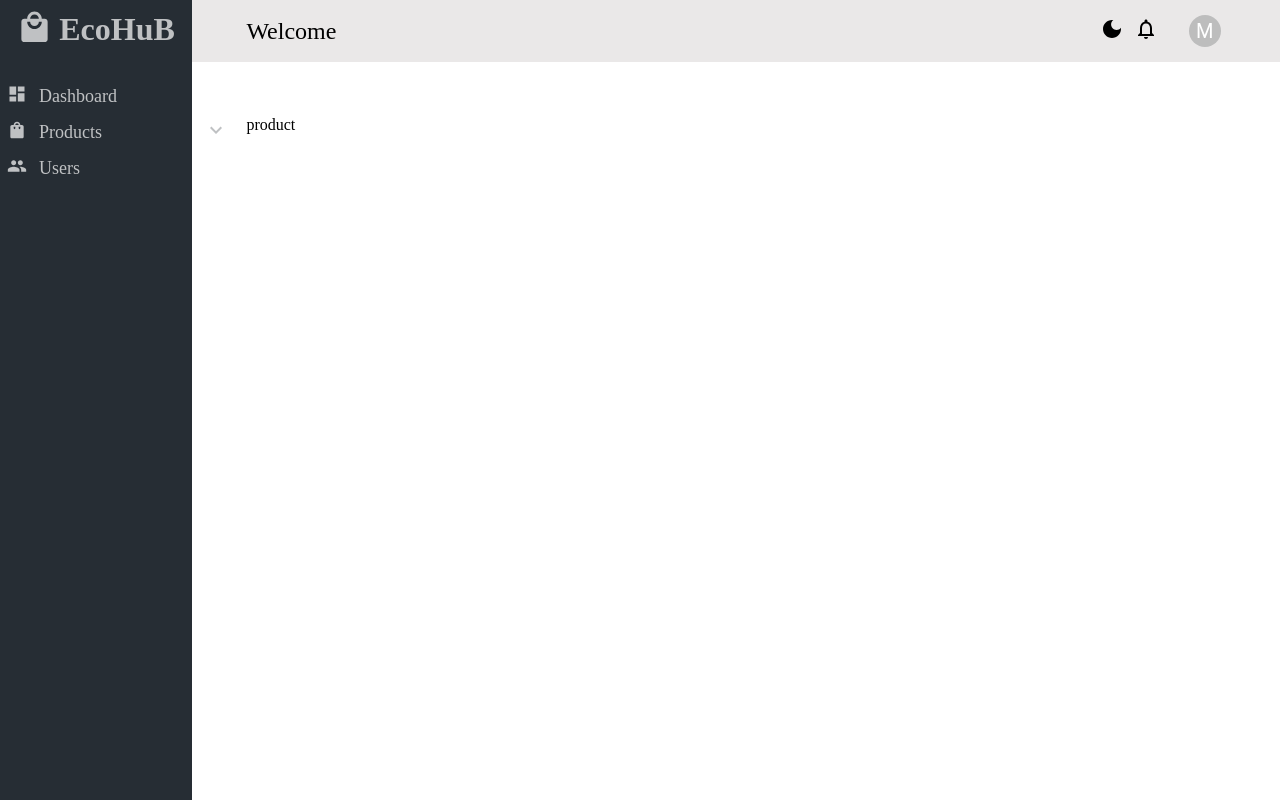
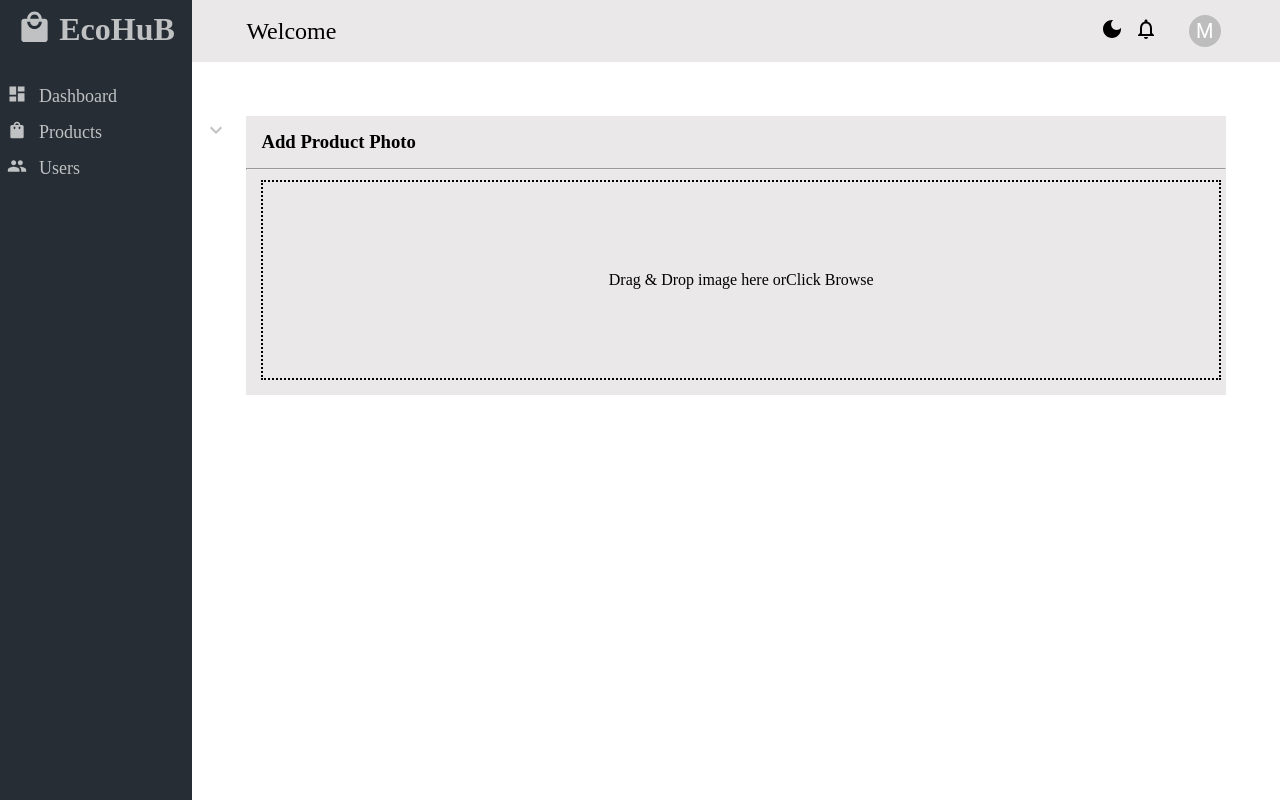
Before and after one commit to haqueaminul10/Ecommerce-Admin, a React (Vite) app: page /products/add in a window 1280 px wide. Built offline with nearby package versions, Linux system fonts and the light colour scheme.

Commit message:
drag and drop functionality done

```diff
--- a/src/Components/pages/product/addProduct.jsx
+++ b/src/Components/pages/product/addProduct.jsx
@@ -1,107 +1,118 @@
+import { useState, useRef, useEffect } from 'react';
 import '../../styles/addProduct.css';
 import CloudUploadIcon from '@mui/icons-material/CloudUpload';
+
 const AddProduct = () => {
+  const [images, setImages] = useState([]);
+  const [isDragging, setIsDragging] = useState(false);
+  const fileInputRef = useRef(null);
+
+  const selectFiles = () => fileInputRef.current.click();
+
+  const onFileSelect = (event) => {
+    const files = Array.from(event.target.files);
+    const validImages = files
+      .filter((file) => file.type.startsWith('image/'))
+      .filter((file) => !images.some((image) => image.name === file.name));
+
+    const newImages = validImages.map((file) => ({
+      name: file.name,
+      url: URL.createObjectURL(file),
+    }));
+
+    setImages((prevImages) => [...prevImages, ...newImages]);
+  };
+
+  const deleteImage = (index) => {
+    setImages((prevImages) => {
+      const imageToRemove = prevImages[index];
+      if (imageToRemove) URL.revokeObjectURL(imageToRemove.url);
+      return prevImages.filter((_, i) => i !== index);
+    });
+  };
+
+  const onDragOver = (event) => {
+    event.preventDefault();
+    setIsDragging(true);
+  };
+
+  const onDragLeave = () => setIsDragging(false);
+
+  const onDrop = (event) => {
+    event.preventDefault();
+    setIsDragging(false);
+
+    const files = Array.from(event.dataTransfer.files);
+    const validImages = files
+      .filter((file) => file.type.startsWith('image/'))
+      .filter((file) => !images.some((image) => image.name === file.name));
+
+    const newImages = validImages.map((file) => ({
+      name: file.name,
+      url: URL.createObjectURL(file),
+    }));
+
+    setImages((prevImages) => [...prevImages, ...newImages]);
+  };
+
+  useEffect(() => {
+    return () => {
+      images.forEach((image) => {
+        URL.revokeObjectURL(image.url);
+      });
+    };
+  }, [images]);
+
   return (
-    // <div className='addproductContainer'>
-    //   <div className='productImageSection'>
-    //     <h3 className='productPhotoTitle'>Add Product Photo</h3>
+    <div className='add-product-container'>
+      <form>
+        <section className='product-photo'>
+          <h3 className='product-section-title'>Add Product Photo</h3>
+          <hr />
+          <div
+            className='drag-area'
+            onDragOver={onDragOver}
+            onDragLeave={onDragLeave}
+            onDrop={onDrop}
+          >
+            {isDragging ? (
+              <span className='select'>Drop image here</span>
+            ) : (
+              <>
+                Drag & Drop image here or
+                <span className='select' onClick={selectFiles}>
+                  Click Browse
+                </span>
+              </>
+            )}
 
-    //     <hr />
-    //     <section className='drag-area-container'>
-    //       <div className='drag-area'>
-    //         <div className='icon'>
-    //           <CloudUploadIcon
-    //             sx={{ color: '#e6612a', fontSize: '60px' }}
-    //             className='select'
-    //           />
-    //         </div>
-    //         <div className='text'>
-    //           <span className='select'>Drop your images here, or </span>
-    //           <span className='select mark'> click to browse</span>
-    //           <input type='file' multiple className='file' />
-    //         </div>
-    //       </div>
-    //     </section>
-    //   </div>
-
-    //   <div className='productInfoSection'>
-    //     <h3 className='productInfoTitle'>Product Information</h3>
-    //     <hr />
-
-    //     <section className='productInfoForm'>
-    //       <div className='formRow'>
-    //         <div className='input-div'>
-    //           <p className='input-label'>Product Name</p>
-    //           <input
-    //             type='text'
-    //             placeholder='Items Name'
-    //             className='addProductInput'
-    //           />
-    //         </div>
-    //         <div className='input-div'>
-    //           <p className='input-label'>Product Categories</p>
-    //           <label htmlFor='categories'></label>
-    //           <select
-    //             name='categories'
-    //             id='categories'
-    //             className='addProductInput'
-    //           >
-    //             <option value='' hidden>
-    //               Choose a category
-    //             </option>
-    //             <option value='mens'>Mens</option>
-    //             <option value='womens'>Womens</option>
-    //             <option value='child'>Children</option>
-    //           </select>
-    //         </div>
-    //       </div>
-    //       <div className='formRow'>
-    //         <div className='input-div'>
-    //           <p className='input-label'>Brand</p>{' '}
-    //           <input
-    //             type='text'
-    //             placeholder='Brand Name'
-    //             className='addProductInput'
-    //           />
-    //         </div>
-    //         <div className='input-div'>
-    //           <p className='input-label'>Weight</p>{' '}
-    //           <input
-    //             type='text'
-    //             placeholder='In gn & kg'
-    //             className='addProductInput'
-    //           />
-    //         </div>
-    //         <div className='input-div'>
-    //           <p className='input-label'>Gender</p>
-    //           <label htmlFor='categories'></label>
-    //           <select
-    //             name='categories'
-    //             id='categories'
-    //             className='addProductInput'
-    //           >
-    //             <option value='' hidden>
-    //               Choose a category
-    //             </option>
-    //             <option value='mens'>Mens</option>
-    //             <option value='womens'>Womens</option>
-    //             <option value='child'>Children</option>
-    //           </select>
-    //         </div>
-    //       </div>
-
-    //       <div className='formRow'>
-    //         <div className='input-div'>
-    //           <p>Size :</p>
-    //         </div>
-    //         <div className='input-div'>
-    //           <p>Color :</p>
-    //         </div>
-    //       </div>
-    //     </section>
-    //   </div>
-    // </div>
-    <>product</>
+            <input
+              type='file'
+              name='file'
+              multiple
+              ref={fileInputRef}
+              onChange={onFileSelect}
+              accept='image/*'
+              style={{ display: 'none' }}
+            />
+          </div>
+          <div className='container'>
+            {images.map((image, index) => (
+              <div className='image' key={index}>
+                <span
+                  className='delete'
+                  onClick={() => deleteImage(index)}
+                  aria-label='Delete image'
+                >
+                  &times;
+                </span>
+                <img src={image.url} alt={image.name} />
+              </div>
+            ))}
+          </div>
+        </section>
+      </form>
+    </div>
   );
 };
 
--- a/src/Components/styles/addProduct.css
+++ b/src/Components/styles/addProduct.css
@@ -87,3 +87,65 @@
 .addProductInput:focus {
   outline: none;
 } */
+
+.add-product-container {
+  /* background-color: yellow; */
+}
+.product-photo {
+  background-color: #eae8e8;
+}
+.product-section-title {
+  padding: 15px;
+}
+.drag-area {
+  margin: 15px;
+  height: 200px;
+  width: 98%;
+  border: 2px dotted black;
+  display: flex;
+  justify-content: center;
+  align-items: center;
+  user-select: none;
+  -webkit-user-select: none;
+  margin-top: 10px;
+}
+.select {
+  cursor: pointer;
+  transform: 0.4s;
+}
+.container {
+  margin: 15px;
+  height: auto;
+  width: 98%;
+  display: flex;
+  justify-content: flex-start;
+  align-items: flex-start;
+  flex-wrap: wrap;
+  max-height: 200px;
+  overflow-y: auto;
+  margin-top: 10px;
+}
+.image {
+  width: 100px;
+  margin-right: 7px;
+  height: 100px;
+  position: relative;
+  margin-bottom: 8px;
+}
+.image img {
+  width: 100%;
+  height: 100%;
+  border-radius: 5px;
+}
+.delete {
+  position: absolute;
+  top: -2px;
+  right: 9px;
+  font-size: 20px;
+  cursor: pointer;
+  z-index: 999;
+  color: red;
+}
+.drag-area input {
+  display: none;
+}
```
